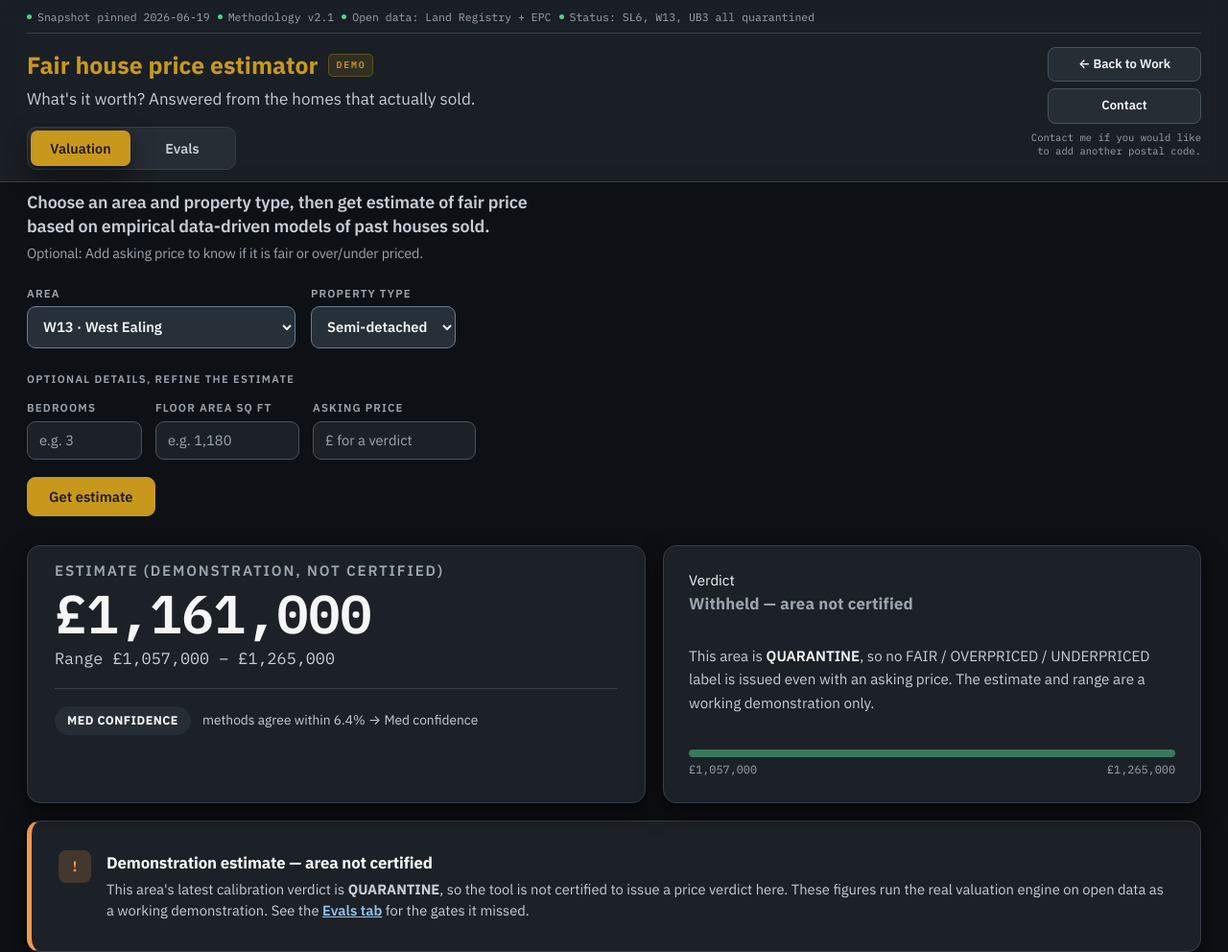
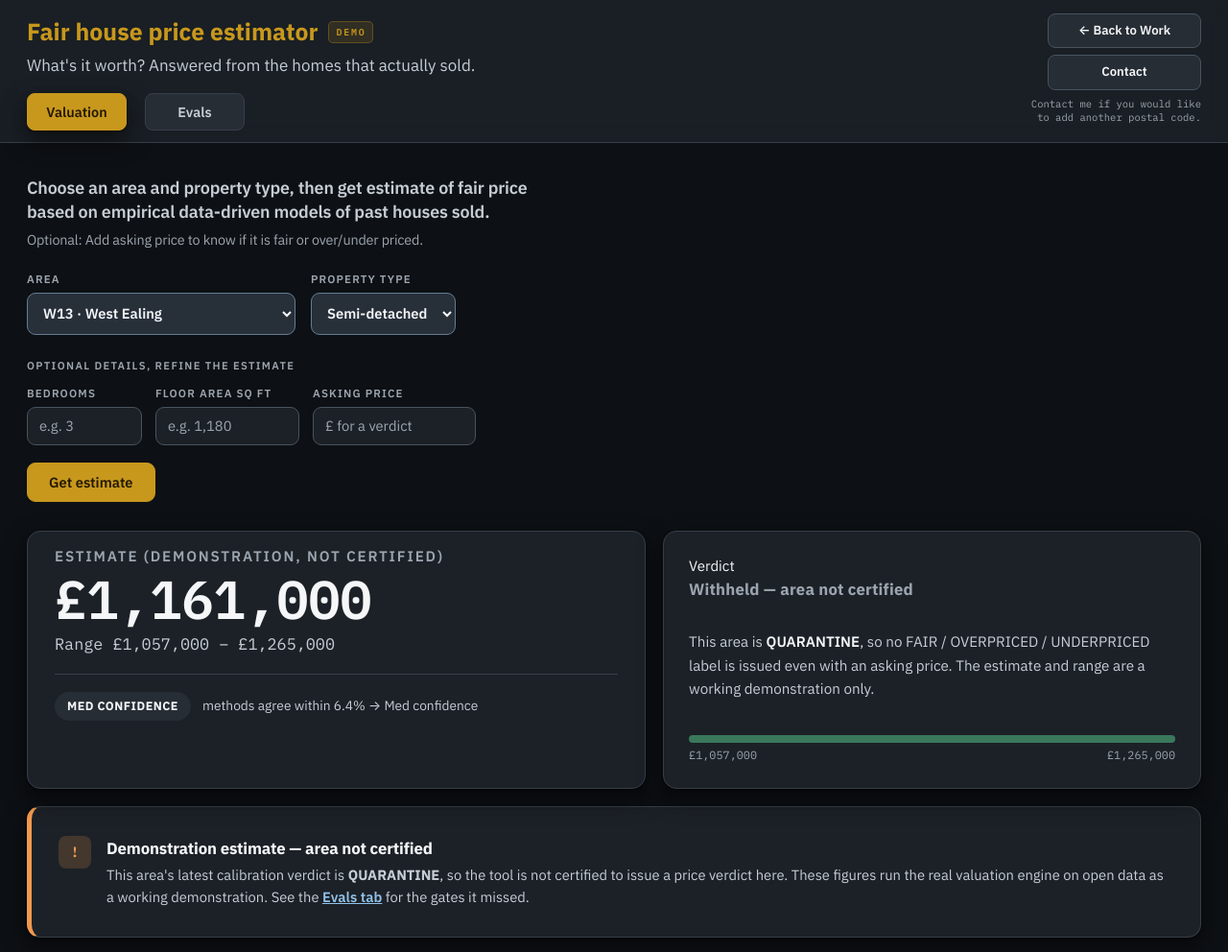
Before and after one commit to ktokarska/ktokarska.github.io, a plain HTML site: page house-price-fair-estimate.html in a window 1280 px wide. Shown: the top 992 px of the page at 96% size. Drawn offline with Linux system fonts and the light colour scheme.

Commit message:
Housing tool: remove provenance badges, restyle tabs
Co-Authored-By: Claude Opus 4.8 (1M context) <noreply@anthropic.com>

```diff
--- a/house-price-fair-estimate.html
+++ b/house-price-fair-estimate.html
@@ -78,10 +78,6 @@ button{font-family:inherit;cursor:pointer;}
   padding:3px 7px;border-radius:5px;
 }
 .head-right{display:flex;align-items:center;gap:18px;flex-wrap:wrap;}
-.top-strip{display:flex;justify-content:flex-start;padding:9px 0 7px;border-bottom:1px solid var(--border);}
-.badges{display:flex;gap:8px;flex-wrap:wrap;font-family:"IBM Plex Mono",monospace;font-size:.72rem;color:var(--faint);}
-.badges span{display:inline-flex;align-items:center;gap:6px;}
-.badges span::before{content:"";width:5px;height:5px;border-radius:50%;background:var(--pass);}
 .back-link{
   display:inline-flex;align-items:center;gap:6px;
   color:var(--ink);text-decoration:none;font-size:.82rem;font-weight:600;
@@ -120,15 +116,15 @@ button{font-family:inherit;cursor:pointer;}
 .search-row .field label{color:var(--faint);}
 .field input::placeholder{color:var(--faint);}
 .field select:focus,.field input:focus{outline:2px solid var(--accent);outline-offset:1px;}
-.tabs{display:inline-flex;background:var(--inset);border:1px solid var(--border);border-radius:10px;padding:3px;gap:2px;}
+.tabs{display:inline-flex;justify-content:flex-start;gap:0.5cm;}
 .tabs button{
-  border:0;background:transparent;color:var(--muted);
-  font-size:.9rem;font-weight:600;padding:9px 14px;border-radius:7px;
+  border:1px solid var(--border);background:var(--inset);color:var(--muted);
+  font-size:.9rem;font-weight:600;padding:9px 14px;border-radius:8px;
   min-width:104px;text-align:center;
-  transition:background-color .15s ease,color .15s ease;
+  transition:background-color .15s ease,color .15s ease,border-color .15s ease;
 }
 .tabs button:hover{color:var(--ink);}
-.tabs button[aria-selected="true"]{background:#c8981d;color:#241900;box-shadow:var(--shadow);}
+.tabs button[aria-selected="true"]{background:#c8981d;border-color:#c8981d;color:#241900;box-shadow:var(--shadow);}
 [data-theme="dark"] .tabs button[aria-selected="true"]{color:#241900;}
 
 /* ---------- Layout ---------- */
@@ -296,14 +292,6 @@ details.comps[open] summary .tw{transform:rotate(90deg);}
 
 <header class="app-head">
   <div class="wrap">
-    <div class="top-strip">
-      <div class="badges">
-        <span>Snapshot pinned 2026-06-19</span>
-        <span>Methodology v2.1</span>
-        <span>Open data: Land Registry + EPC</span>
-        <span>Status: SL6, W13, UB3 all quarantined</span>
-      </div>
-    </div>
     <div class="head-top">
       <div class="brand-block">
         <div class="brand">Fair house price estimator <span class="demo-tag">DEMO</span></div>
@@ -322,7 +310,7 @@ details.comps[open] summary .tw{transform:rotate(90deg);}
   </div>
 </header>
 
-<main class="wrap">
+<main class="wrap" style="margin-top:34px;">
   <section id="tab-valuation" class="tabpanel" role="tabpanel" aria-label="Valuation">
     <h2 class="val-intro"><span class="vi-1">Choose an area and property type, then <span class="vi-cmd">get estimate</span> of fair price<br>based on empirical data-driven models of past houses sold.</span><span class="vi-2">Optional: Add asking price to know if it is fair or over/under priced.</span></h2>
     <div class="search-row">
```
